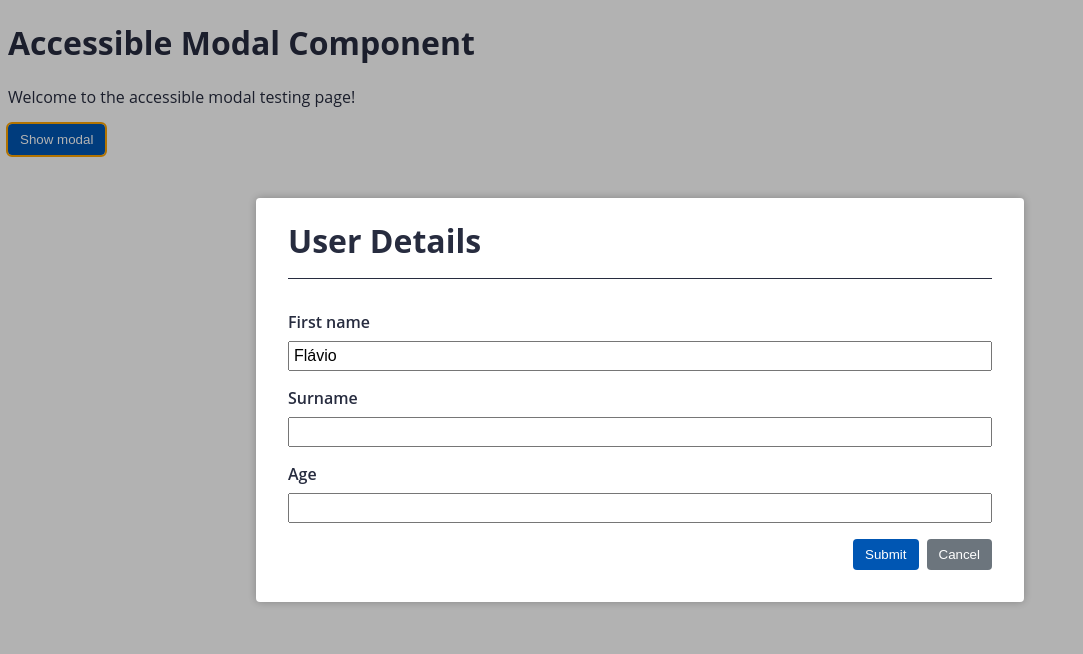
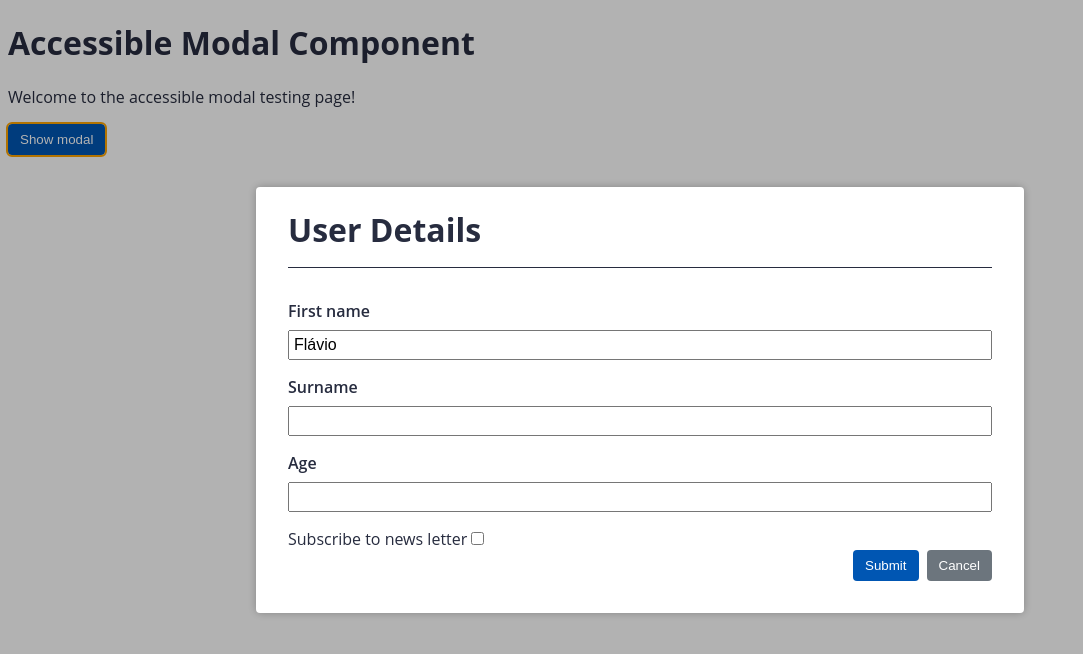
Before and after one commit to alura-cursos/1980-a11y-parte2, an Angular app: page / in a window 1280 px wide. Both pictures are taken after a click on the button "Show modal". Shown: the top 654 px of the page, without its empty margins (0-1083 px from the left). Built offline with nearby package versions, Linux system fonts and the light colour scheme.

Commit message:
video3.6

```diff
--- a/src/app/app.component.html
+++ b/src/app/app.component.html
@@ -22,6 +22,10 @@
     <input id="age">
   </div>
 
+  <label for="info">Subscribe to news letter</label>
+  <input id="info" type="checkbox" (change)="info = !info">
+  <p [@fade] *ngIf="info">This is a placeholder for more information</p>
+
   <div class="button-group">
     <button class="button button-primary" type="button">Submit</button>
     <button
--- a/src/app/app.component.ts
+++ b/src/app/app.component.ts
@@ -1,16 +1,20 @@
 import { Component, TemplateRef, ViewChild } from '@angular/core';
+
+import { fade } from './shared/animations/fade';
 import { ModalRef, ModalService } from './shared/components/modal/services/modal.service';
 
 @Component({
   selector: 'app-root',
   templateUrl: './app.component.html',
-  styleUrls: ['./app.component.scss']
+  styleUrls: ['./app.component.scss'],
+  animations: [fade]
 })
 export class AppComponent {
   @ViewChild('modal') public modalTemplateRef: TemplateRef<any>;
   title = 'a11y-p2';
   public firstName = 'Flávio';
   public modalRef: ModalRef;
+  public info = false;
 
   constructor(private modalService: ModalService) {}
 
```
